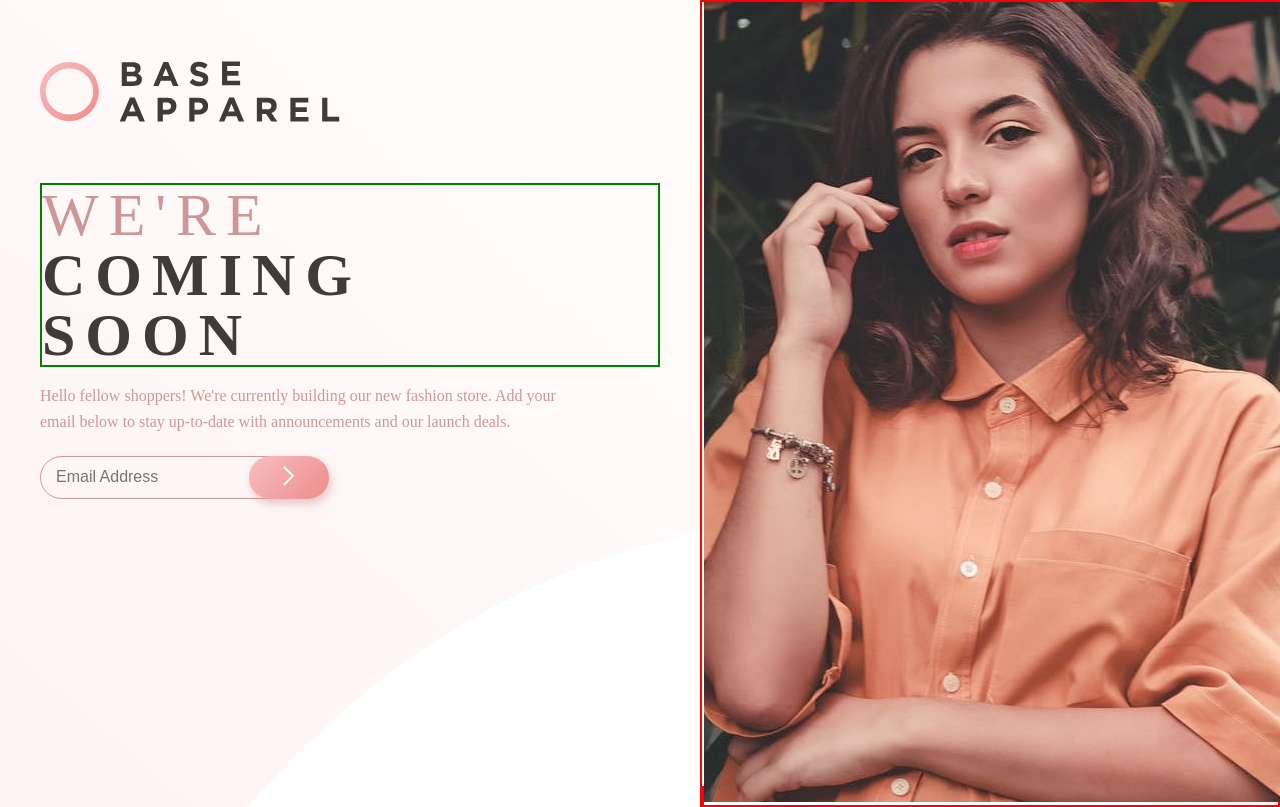
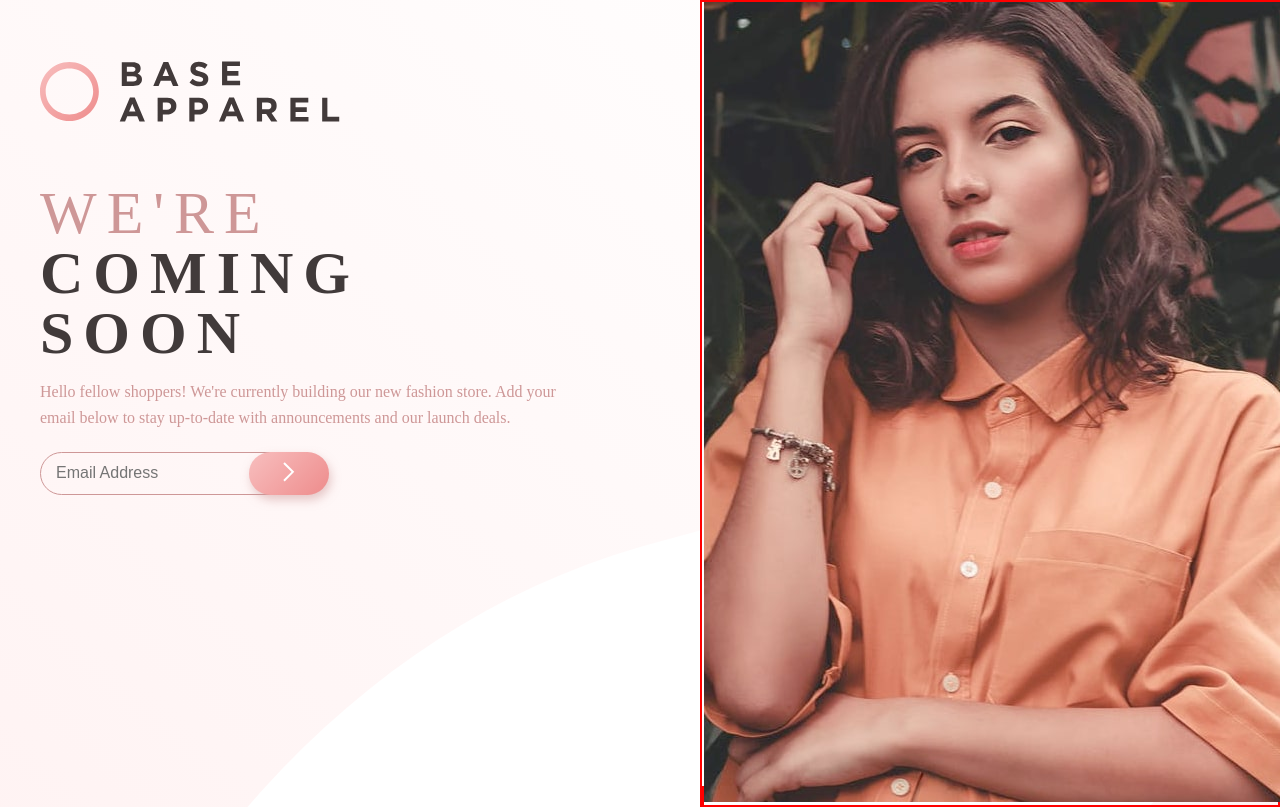
Before and after one commit to jshin720/baseApparelComponent, a React (Create React App) app: page / in a window 1280 px wide. Shown: the top 807 px of the page. Built offline with nearby package versions, Linux system fonts and the light colour scheme.

Commit message:
working on css

```diff
--- a/src/components/card/Card.css
+++ b/src/components/card/Card.css
@@ -38,7 +38,7 @@
   font-size: 60px;
   /* font-weight: 700 ; */
   color: hsl(0, 6%, 24%);
-  border: 2px solid green;
+  /* border: 2px solid green; */
 }
 
 .header .were-group {
```
